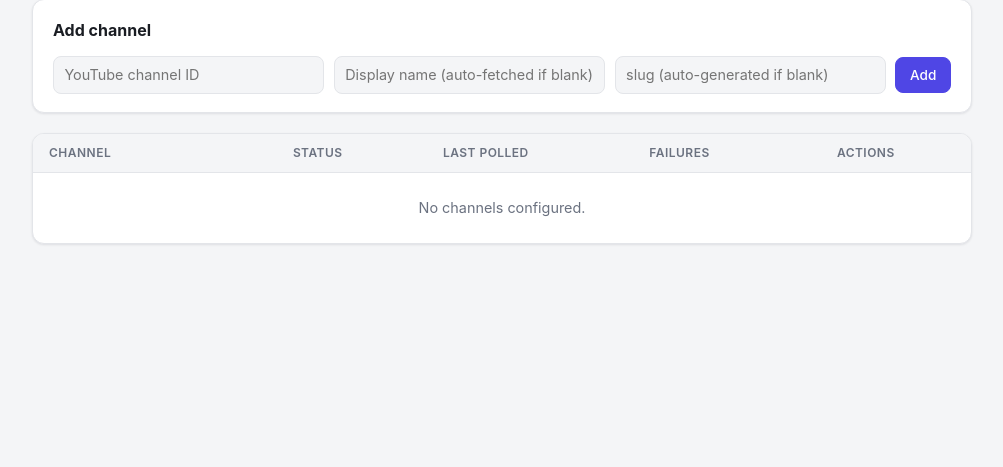
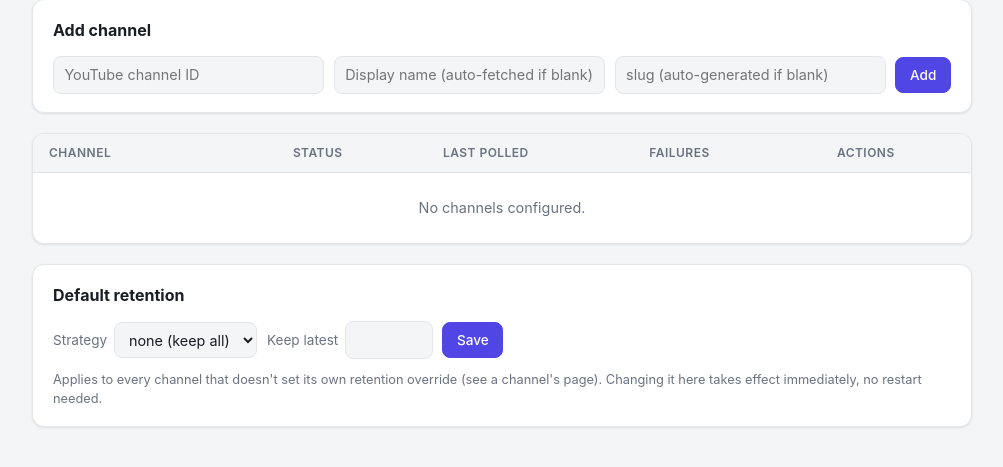
Before and after one commit to reloadedhead/podmachine, a FastAPI app: template src/podmachine/web/templates/dashboard.html in a window 1280 px wide. Shown: the part 131-598 px from the top of the page, without its empty margins (138-1141 px from the left). Run offline with FastAPI, Linux system fonts and the light colour scheme; the template is opened without the code that fills it, so the values that code supplies are empty; parts of the project's set-up code (start-up, migrations or seed data) failed here and were passed over.

Commit message:
Move the default retention policy from config.yaml into the database
Same bootstrap-once-then-DB-is-source-of-truth pattern channels already
use (M3): config.yaml's top-level retention: block only seeds a new
`settings` key/value table the first time it's unset, then is ignored.
The scheduler and admin routes read it from there instead of
AppConfig.retention.

Adds a "Default retention" card on the dashboard to edit it — no
restart needed, matching how per-channel retention overrides already
work. Updated the per-channel retention hint to link there instead of
pointing at config.yaml.

Co-Authored-By: Claude Sonnet 5 <noreply@anthropic.com>

```diff
--- a/config/config.example.yaml
+++ b/config/config.example.yaml
@@ -15,6 +15,12 @@ base_url: "http://podmachine.local:8000"
 # by default. Only "count" is implemented today (keep the N most recent
 # episodes per channel, delete the rest) — see docs/retention.md for
 # the planned "age" and "size" strategies.
+#
+# One-time bootstrap only, like `channels` below: the first time podmachine
+# starts with no default retention policy stored yet, this is imported and
+# then ignored from then on — change it afterwards from the admin dashboard
+# (requires admin.password above) instead of editing this file and
+# restarting.
 # retention:
 #   strategy: count
 #   keep_latest: 20
--- a/src/podmachine/db.py
+++ b/src/podmachine/db.py
@@ -32,6 +32,14 @@ CREATE TABLE IF NOT EXISTS channels (
     id TEXT NOT NULL UNIQUE,
     name TEXT NOT NULL,
     retention_json TEXT
+);
+
+-- Small key/value store for app-wide settings managed from the admin UI
+-- (currently just the default retention policy) rather than config.yaml,
+-- same bootstrap-once-then-DB-is-source-of-truth pattern as `channels`.
+CREATE TABLE IF NOT EXISTS settings (
+    key TEXT PRIMARY KEY,
+    value TEXT NOT NULL
 );
 """
 
--- a/src/podmachine/main.py
+++ b/src/podmachine/main.py
@@ -19,6 +19,7 @@ from podmachine.poller import poll_all_channels
 from podmachine.processor import process_pending_videos
 from podmachine.queries import channel_status_rows
 from podmachine.scheduler import run_cycle, start_scheduler
+from podmachine.settings import import_default_retention_from_config_if_unset
 from podmachine.web.routes import router as admin_router
 
 logging.basicConfig(
@@ -37,6 +38,7 @@ async def lifespan(app: FastAPI):
     conn = connect(app.state.db_path)
     try:
         import_channels_from_config_if_empty(conn, config.channels)
+        import_default_retention_from_config_if_unset(conn, config.retention)
         tracked = len(db_list_channels(conn))
     finally:
         conn.close()
--- a/src/podmachine/scheduler.py
+++ b/src/podmachine/scheduler.py
@@ -17,6 +17,7 @@ from podmachine.poller import poll_all_channels
 from podmachine.processor import process_pending_videos
 from podmachine.requeue import requeue_stale_failures
 from podmachine.retention import apply_retention
+from podmachine.settings import get_default_retention
 from podmachine.tagger import fetch_thumbnail, tag_audio_file
 from podmachine.youtube import fetch_channel_avatar_url, fetch_channel_feed
 
@@ -56,9 +57,10 @@ def run_cycle(
             conn, media_dir, channel_names, download_fn=download_fn, tag_fn=tag_fn, sleep_fn=sleep_fn
         )
 
+        default_retention = get_default_retention(conn)
         deleted_count = 0
         for channel in channels:
-            effective_retention = channel.retention or config.retention
+            effective_retention = channel.retention or default_retention
             deleted_count += retention_fn(conn, channel, effective_retention, media_dir)
     finally:
         conn.close()
--- a/src/podmachine/web/routes.py
+++ b/src/podmachine/web/routes.py
@@ -25,6 +25,7 @@ from podmachine.poller import poll_all_channels
 from podmachine.processor import process_pending_videos, retry_video
 from podmachine.queries import channel_status_rows, channel_videos
 from podmachine.retention import delete_episode
+from podmachine.settings import get_default_retention, set_default_retention
 from podmachine.web.auth import require_admin
 from podmachine.youtube import fetch_channel_name
 
@@ -62,9 +63,14 @@ def dashboard(request: Request) -> HTMLResponse:
     conn = connect(request.app.state.db_path)
     try:
         channels = channel_status_rows(conn, list_channels(conn))
+        default_retention = get_default_retention(conn)
     finally:
         conn.close()
-    return templates.TemplateResponse(request, "dashboard.html", {"channels": channels, "error": None})
+    return templates.TemplateResponse(
+        request,
+        "dashboard.html",
+        {"channels": channels, "default_retention": default_retention, "error": None},
+    )
 
 
 @router.get("/partials/channels", response_class=HTMLResponse)
@@ -136,6 +142,32 @@ def action_add_channel(
         request,
         "partials/channel_table.html",
         {"channels": channels, "error": error},
+        status_code=status_code,
+    )
+
+
+@router.post("/settings/retention", response_class=HTMLResponse)
+def action_update_default_retention(
+    request: Request,
+    strategy: str = Form("none"),
+    keep_latest: str = Form(""),
+) -> HTMLResponse:
+    conn = connect(request.app.state.db_path)
+    try:
+        error = None
+        try:
+            retention = RetentionConfig(strategy=strategy, keep_latest=int(keep_latest) if keep_latest else None)
+            set_default_retention(conn, retention)
+        except ValidationError as exc:
+            error = str(exc)
+        default_retention = get_default_retention(conn)
+    finally:
+        conn.close()
+    status_code = 400 if error else 200
+    return templates.TemplateResponse(
+        request,
+        "partials/default_retention.html",
+        {"default_retention": default_retention, "error": error},
         status_code=status_code,
     )
 
--- a/src/podmachine/web/templates/dashboard.html
+++ b/src/podmachine/web/templates/dashboard.html
@@ -22,4 +22,6 @@
   </section>
 
   {% include "partials/channel_table.html" %}
+
+  {% include "partials/default_retention.html" %}
 {% endblock %}
--- a/src/podmachine/web/templates/partials/channel_meta.html
+++ b/src/podmachine/web/templates/partials/channel_meta.html
@@ -16,7 +16,7 @@
     <button type="submit" class="btn btn-primary">Save</button>
   </form>
   <p class="hint">
-    "Use global default" applies config.yaml's app-wide retention policy to this channel.
-    Choose "none" or "count" to override it for this channel only.
+    "Use global default" applies the app-wide retention policy (set on the
+    <a href="/admin/">dashboard</a>) to this channel. Choose "none" or "count" to override it for this channel only.
   </p>
 </div>
--- /dev/null
+++ b/src/podmachine/web/templates/partials/default_retention.html
@@ -0,0 +1,21 @@
+<section id="default-retention" class="card">
+  <h2>Default retention</h2>
+  {% if error %}<p class="err">{{ error }}</p>{% endif %}
+  <form hx-post="/admin/settings/retention" hx-target="#default-retention" hx-swap="outerHTML" class="retention-form">
+    <label>Strategy
+      <select name="strategy">
+        <option value="none" {% if default_retention.strategy == 'none' %}selected{% endif %}>none (keep all)</option>
+        <option value="count" {% if default_retention.strategy == 'count' %}selected{% endif %}>count</option>
+      </select>
+    </label>
+    <label>Keep latest
+      <input type="number" name="keep_latest" min="1"
+             value="{{ default_retention.keep_latest if default_retention.keep_latest else '' }}">
+    </label>
+    <button type="submit" class="btn btn-primary">Save</button>
+  </form>
+  <p class="hint">
+    Applies to every channel that doesn't set its own retention override (see a channel's page).
+    Changing it here takes effect immediately, no restart needed.
+  </p>
+</section>
```
Also changed, not shown: src/podmachine/settings.py (added, +36 -0 lines), tests/test_scheduler.py (+14 -12 lines), tests/test_settings.py (added, +46 -0 lines), tests/test_web.py (+31 -0 lines), README.md.
